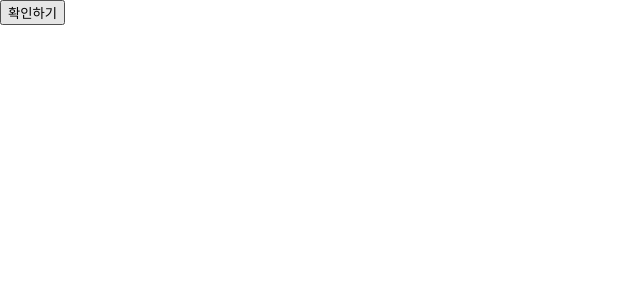
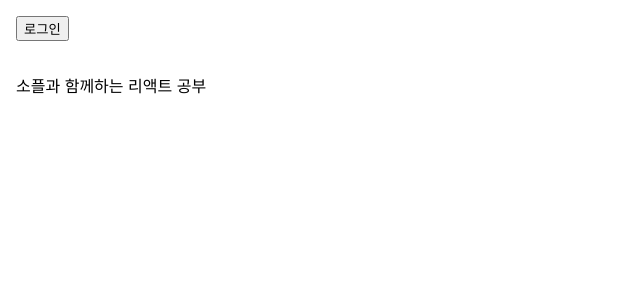
Before and after one commit to KimSuMin123/react-practice, a React (Create React App) app: page / in a window 1280 px wide. Shown: the top 300 px of the page, without its empty margins (0-640 px from the left). Built offline with nearby package versions, Linux system fonts and the light colour scheme.

Commit message:
chapter_09 실습 업로드

```diff
--- /dev/null
+++ b/src/chapter_09/LandingPage.jsx
@@ -0,0 +1,29 @@
+import React, { useState } from "react";
+import Toolbar from "./Toolbar";
+
+function LandingPage (props) {
+    const [isLoggedIn, setIsLoggedIn] = useState(false);
+
+    const onClickLogin = () => {
+        setIsLoggedIn(true);
+    };
+
+    const onClickLogout = () => {
+        setIsLoggedIn(false);
+    };
+
+    return (
+        <div>
+            <Toolbar
+                isLoggedIn = {isLoggedIn}
+                onClickLogin = {onClickLogin}
+                onClickLogout = {onClickLogout}
+            />
+            <div style={{padding : 16}}>
+                소플과 함께하는 리액트 공부
+            </div>
+        </div>
+    );
+}
+
+export default LandingPage;
--- /dev/null
+++ b/src/chapter_09/Toolbar.jsx
@@ -0,0 +1,36 @@
+import React from "react";
+
+const styles = {
+    wrapper : {
+        padding : 16,
+        display : "flex",
+        flexDirection : "row",
+        borderBottom : "1px soild grey",
+    },
+    greeting : {
+        marginRight : 8,
+    },
+};
+
+function Toolbar (props){
+    const { isLoggedIn, onClickLogin, onClickLogout } = props;
+
+    return (
+        <div style = {styles.wrapper}>
+            {isLoggedIn && <span style = {styles.greeting}>
+            환영합니다!</span>}
+
+            {isLoggedIn ? (
+                <button onClick={onClickLogout}>
+                    로그 아웃
+                </button>
+            ) : (
+                <button onClick={onClickLogin}>
+                    로그인
+                </button>
+            )}
+        </div>
+    );
+}
+
+export default Toolbar;
--- a/src/index.js
+++ b/src/index.js
@@ -12,11 +12,12 @@ import CounterUseEffect from './chapter_07/CounterUseEffect';
 import UserStatusWithCounter from './chapter_07/UserStatusWithCounter';
 import TextlnputWithFocusButton from './chapter_07/TextlnputWithFocusButton';
 import ConfirmButton from './chapter_08/ConfirmButton';
+import LandingPage from './chapter_09/LandingPage';
 
 const root = ReactDOM.createRoot(document.getElementById('root'));
 root.render(
   <React.StrictMode>
-    <ConfirmButton/>
+    <LandingPage/>
   </React.StrictMode>
 );
 
```
